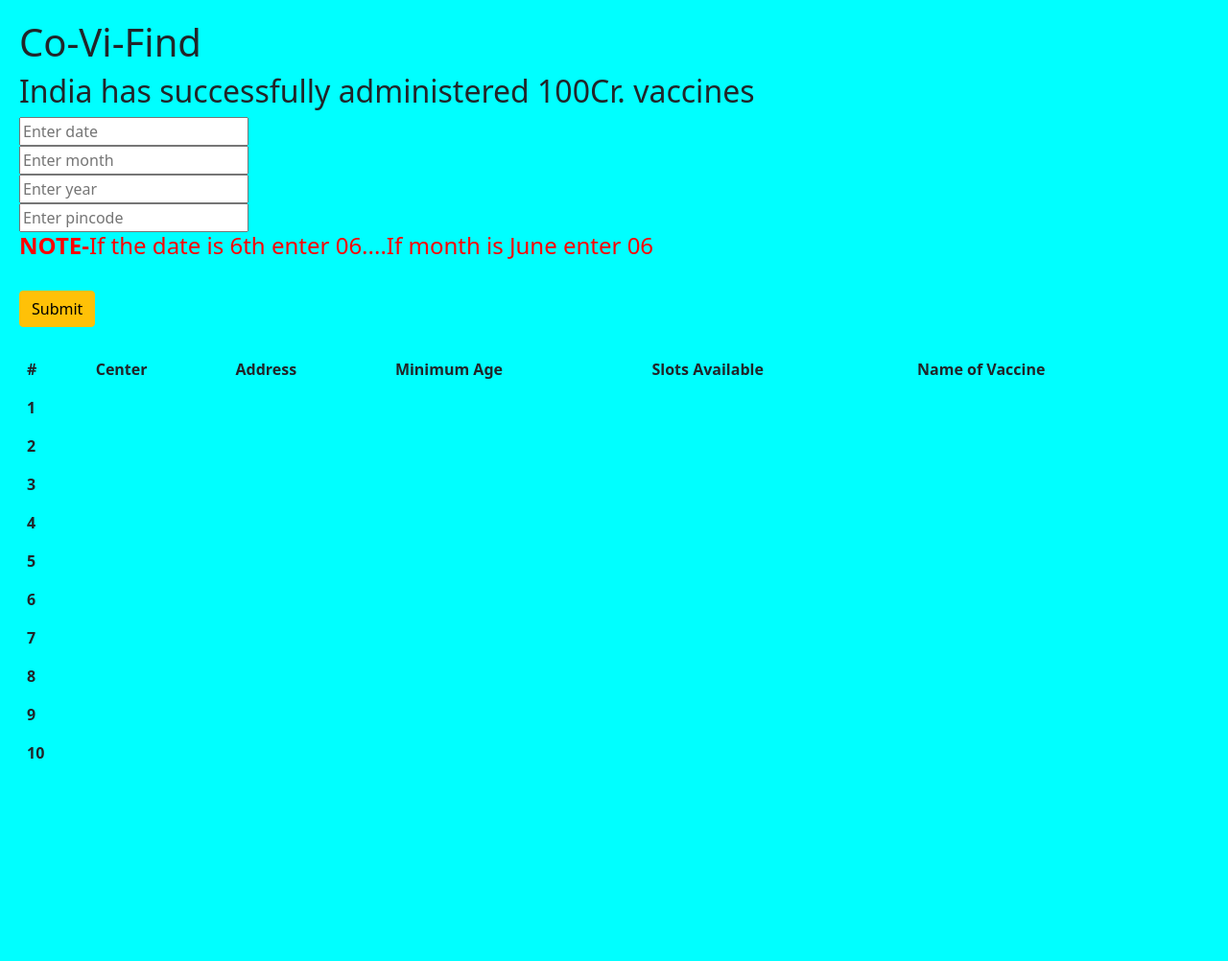
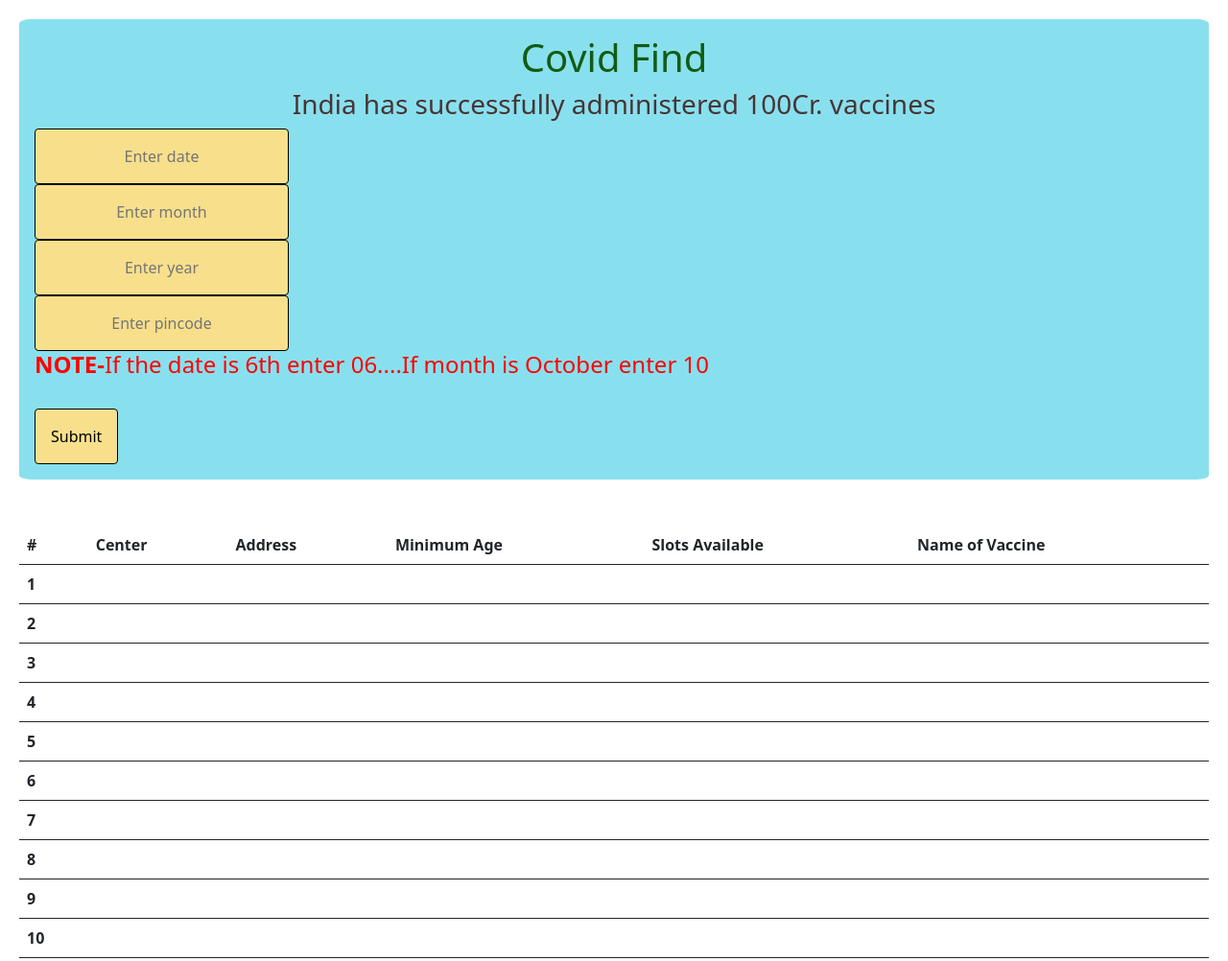
Before and after one commit to navneet2924/Co-Vi-Find, a plain HTML site: page index.html in a window 1280 px wide. Shown: the whole page at 96% size. Before the commit the page ends 841 px from the top, so only its background shows below. Drawn offline with nearby package versions, Linux system fonts and the light colour scheme; no server answers.

Commit message:
minor commit

```diff
--- a/index.html
+++ b/index.html
@@ -10,19 +10,22 @@
     <title>Co-Vi-Find</title>
 </head>
 <body onload="alpha()">
-    <h1>Co-Vi-Find</h1>
-    <h2>India has successfully administered 100Cr. vaccines</h2>
+    <div class="js">
+    <h1 id =covi><center><strength>Covid Find</strength></center></h1>
+    <h3 id="nav" ></h3id><center>India has successfully administered 100Cr. vaccines</center></h3>
     <h4 id="confirm"></h4>
     <h4 id="death"></h4>
-    <input type="text" id="date1"placeholder="Enter date"><br>
-    <input type="text" id="date2"placeholder="Enter month"><br>
-    <input type="text" id="date3"placeholder="Enter year"><br>
-    <input type="text" name="" id="pin" placeholder="Enter pincode">
-    <h4 style="color: red;"><b>NOTE-</b>If the date is 6th enter 06....If month is June enter 06</h4>
+
+    <input type="text" id="date1"  class="btn"placeholder="Enter date"><br>
+    <input type="text" id="date2" class="btn"placeholder="Enter month"><br>
+    <input type="text" id="date3" class="btn"placeholder="Enter year"><br>
+    <input type="text" name="" id="pin" class="btn" placeholder="Enter pincode">
+    <h4 style="color: red;"><b>NOTE-</b>If the date is 6th enter 06....If month is October enter 10</h4>
     <br>
     <button onclick="find()"class="btn btn-warning">Submit</button>
+    </div>
     <br><br>
-    <table class="table table-borderless">
+    <table class="table ">
         <thead>
             <tr>
               <th scope="col">#</th>
--- a/styles.css
+++ b/styles.css
@@ -1,4 +1,27 @@
 body{
-    background-color: aqua;
+
     padding: 20px;
+
 }
+.js{
+background-color:#88E0EF;
+border-radius: 1%;
+padding: 1rem;
+}
+.btn{
+    background-color:#F8DF8B;
+    color: black;
+    padding: 1rem;
+    border-color: black;
+}
+#covi{
+    color: #125C13;
+}
+.table{
+    border-color: black;
+    border: 1px;
+}
+ #nav{
+     color: #483434;
+
+ }
```
